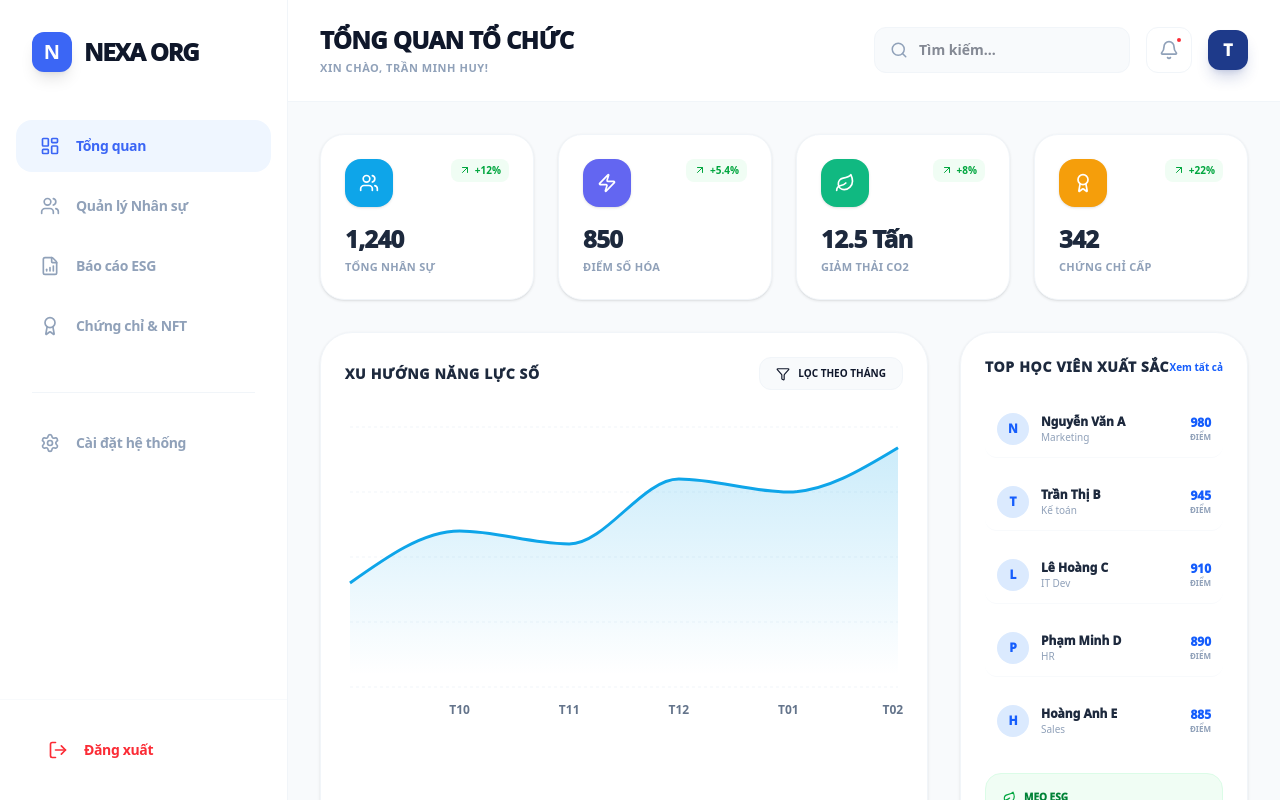
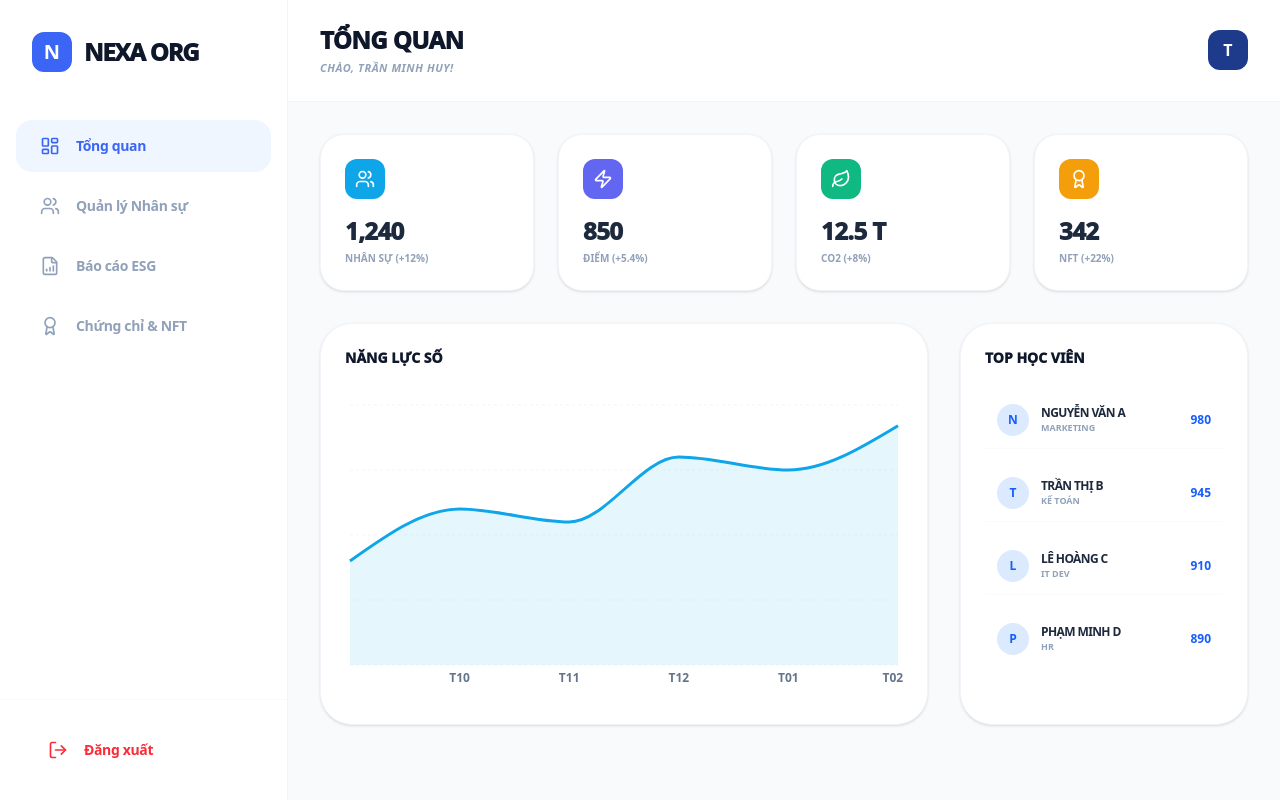
Before and after one commit to minhhuyzzz/NEXA-Platform, a React (Vite) app: page /admin in a window 1280 px wide. Built offline with nearby package versions, Linux system fonts and the light colour scheme.

Commit message:
feat: upgrade dashboard with real recharts area chart

```diff
--- a/src/modules/organization/pages/Dashboard.jsx
+++ b/src/modules/organization/pages/Dashboard.jsx
@@ -8,69 +8,44 @@ import { AreaChart, Area, XAxis, YAxis, CartesianGrid, Tooltip, ResponsiveContai
 
 const colors = {
   primary: '#0EA5E9',
-  primaryLight: '#E0F2FE',
   success: '#10B981',
-  successLight: '#D1FAE5',
-  warning: '#F59E0B',
-  warningLight: '#FEF3C7',
-  textMain: '#0F172A',
   textSub: '#64748B',
-  bg: '#F8FAFC',
-  white: '#FFFFFF',
-  border: '#E2E8F0'
 };
 
 const chartData = [
-  { month: 'T09', score: 400 },
-  { month: 'T10', score: 600 },
-  { month: 'T11', score: 550 },
-  { month: 'T12', score: 800 },
-  { month: 'T01', score: 750 },
-  { month: 'T02', score: 920 },
+  { month: 'T09', score: 400 }, { month: 'T10', score: 600 },
+  { month: 'T11', score: 550 }, { month: 'T12', score: 800 },
+  { month: 'T01', score: 750 }, { month: 'T02', score: 920 },
 ];
 
 const OrgDashboard = () => {
   const navigate = useNavigate();
-  const location = useLocation();
-
-  // Logic chào hỏi dựa trên tên bạn
   const savedUser = JSON.parse(localStorage.getItem('nexa_user') || '{}');
   const adminName = savedUser.fullName || "Trần Minh Huy";
 
   return (
     <div className="flex h-screen bg-[#f8fafc] font-sans text-slate-900 overflow-hidden text-left">
 
-      {/* 1. SIDEBAR (Gộp trực tiếp để tránh lỗi file components) */}
+      {/* 1. SIDEBAR TÍCH HỢP (FIX LỖI LINK) */}
       <aside className="w-72 bg-white border-r border-slate-100 flex flex-col h-screen shrink-0">
         <div className="p-8 flex items-center gap-3">
-          <div className="w-10 h-10 bg-[#3b66f5] rounded-xl flex items-center justify-center text-white font-black text-xl shadow-lg">N</div>
+          <div className="w-10 h-10 bg-[#3b66f5] rounded-xl flex items-center justify-center text-white font-black text-xl">N</div>
           <span className="text-[#0F172A] font-[1000] text-2xl tracking-tighter uppercase">NEXA Org</span>
         </div>
-
         <nav className="flex-1 px-4 py-4 space-y-2">
           <button onClick={() => navigate('/admin')} className="w-full flex items-center gap-4 px-6 py-4 rounded-2xl transition-all font-bold text-sm bg-blue-50 text-[#3b66f5]">
             <LayoutDashboard size={20}/> <span className="tracking-tight">Tổng quan</span>
           </button>
-
           <button onClick={() => navigate('/admin/users')} className="w-full flex items-center gap-4 px-6 py-4 rounded-2xl transition-all font-bold text-sm text-slate-400 hover:bg-slate-50">
             <Users size={20}/> <span className="tracking-tight">Quản lý Nhân sự</span>
           </button>
-
-          <button onClick={() => navigate('/admin/esg')} className="w-full flex items-center gap-4 px-6 py-4 rounded-2xl transition-all font-bold text-sm text-slate-400 hover:bg-slate-50">
+          <button className="w-full flex items-center gap-4 px-6 py-4 rounded-2xl transition-all font-bold text-sm text-slate-400 hover:bg-slate-50">
             <FileBarChart size={20}/> <span className="tracking-tight">Báo cáo ESG</span>
           </button>
-
-          <button onClick={() => navigate('/admin/nft')} className="w-full flex items-center gap-4 px-6 py-4 rounded-2xl transition-all font-bold text-sm text-slate-400 hover:bg-slate-50">
+          <button className="w-full flex items-center gap-4 px-6 py-4 rounded-2xl transition-all font-bold text-sm text-slate-400 hover:bg-slate-50">
             <Award size={20}/> <span className="tracking-tight">Chứng chỉ & NFT</span>
           </button>
-
-          <div className="pt-8 pb-4"><div className="h-px bg-slate-100 mx-4"></div></div>
-
-          <button className="w-full flex items-center gap-4 px-6 py-4 rounded-2xl transition-all font-bold text-sm text-slate-400 hover:bg-slate-50">
-            <Settings size={20}/> <span className="tracking-tight">Cài đặt hệ thống</span>
-          </button>
         </nav>
-
         <div className="p-6 border-t border-slate-50">
           <button onClick={() => navigate('/login')} className="w-full flex items-center gap-4 px-6 py-4 rounded-2xl text-red-500 hover:bg-red-50 font-bold text-sm transition-all">
             <LogOut size={20} /> <span className="tracking-tight">Đăng xuất</span>
@@ -78,94 +53,51 @@ const OrgDashboard = () => {
         </div>
       </aside>
 
-      {/* 2. NỘI DUNG CHÍNH (GIAO DIỆN GỐC CỦA BẠN) */}
+      {/* 2. NỘI DUNG CHÍNH */}
       <main className="flex-1 flex flex-col h-full overflow-hidden">
-
         <header className="px-8 py-6 border-b border-slate-100 bg-white flex justify-between items-center shrink-0">
           <div>
-            <h1 className="text-2xl font-[1000] tracking-tight uppercase text-[#0F172A]">Tổng quan Tổ chức</h1>
-            <p className="text-slate-400 text-[11px] font-bold uppercase tracking-wider mt-1">Xin chào, {adminName}!</p>
+            <h1 className="text-2xl font-[1000] tracking-tight uppercase text-[#0F172A]">Tổng quan</h1>
+            <p className="text-slate-400 text-[11px] font-bold uppercase tracking-wider mt-1 italic">Chào, {adminName}!</p>
           </div>
-          <div className="flex items-center gap-4">
-            <div className="relative hidden md:block">
-              <Search className="absolute left-4 top-1/2 -translate-y-1/2 text-slate-400" size={18} />
-              <input type="text" placeholder="Tìm kiếm..." className="pl-11 pr-4 py-3 bg-slate-50 border border-slate-100 rounded-xl outline-none font-bold text-sm w-64" />
-            </div>
-            <button className="p-3 bg-white border border-slate-100 rounded-xl text-slate-400 hover:text-[#3b66f5] hover:bg-blue-50 transition-all relative">
-              <Bell size={20} />
-              <span className="absolute top-2 right-2 w-2 h-2 bg-red-500 rounded-full border-2 border-white"></span>
-            </button>
-            <div className="w-10 h-10 rounded-xl bg-[#1e3a8a] flex items-center justify-center text-white font-[1000] shadow-lg shadow-blue-900/20 uppercase">
-              {adminName.charAt(0)}
-            </div>
-          </div>
+          <div className="w-10 h-10 rounded-xl bg-[#1e3a8a] flex items-center justify-center text-white font-black">{adminName.charAt(0)}</div>
         </header>
 
-        <div className="flex-1 overflow-y-auto p-8">
+        <div className="flex-1 overflow-y-auto p-8 no-scrollbar">
           <div className="max-w-7xl mx-auto space-y-8">
-
-            <div className="grid grid-cols-1 md:grid-cols-2 xl:grid-cols-4 gap-6">
-              <StatCard title="Tổng Nhân sự" value="1,240" trend="+12%" icon={<Users size={20} color="white"/>} bg={colors.primary} />
-              <StatCard title="Điểm Số Hóa" value="850" trend="+5.4%" icon={<Zap size={20} color="white"/>} bg="#6366F1" />
-              <StatCard title="Giảm thải CO2" value="12.5 Tấn" trend="+8%" icon={<Leaf size={20} color="white"/>} bg={colors.success} />
-              <StatCard title="Chứng chỉ cấp" value="342" trend="+22%" icon={<Award size={20} color="white"/>} bg={colors.warning} />
+            <div className="grid grid-cols-4 gap-6">
+              <StatCard title="Nhân sự" value="1,240" trend="+12%" icon={<Users size={20} color="white"/>} bg={colors.primary} />
+              <StatCard title="Điểm" value="850" trend="+5.4%" icon={<Zap size={20} color="white"/>} bg="#6366F1" />
+              <StatCard title="CO2" value="12.5 T" trend="+8%" icon={<Leaf size={20} color="white"/>} bg={colors.success} />
+              <StatCard title="NFT" value="342" trend="+22%" icon={<Award size={20} color="white"/>} bg="#F59E0B" />
             </div>
 
-            <div className="grid grid-cols-1 lg:grid-cols-3 gap-8">
-
-              <div className="lg:col-span-2 bg-white p-6 rounded-[32px] border border-slate-100 shadow-sm">
-                <div className="flex justify-between items-center mb-8">
-                  <h3 className="text-sm font-[1000] uppercase tracking-wider text-slate-800">Xu hướng Năng lực Số</h3>
-                  <button className="flex items-center gap-2 px-4 py-2 bg-slate-50 rounded-xl text-[10px] font-bold uppercase hover:bg-slate-100 border border-slate-100">
-                    <Filter size={14} /> Lọc theo tháng
-                  </button>
-                </div>
-
-                {/* SỬA LỖI TRẮNG MÀN HÌNH Ở ĐÂY: Đặt height={300} thay vì 100% */}
+            <div className="grid grid-cols-3 gap-8">
+              <div className="col-span-2 bg-white p-6 rounded-[32px] border border-slate-100 shadow-sm">
+                <h3 className="text-sm font-[1000] uppercase mb-8">Năng lực Số</h3>
+                {/* SỬA LỖI QUAN TRỌNG: Đặt height cố định 300 thay vì 100% */}
                 <div style={{ height: '300px', width: '100%' }}>
                   <ResponsiveContainer width="100%" height={300}>
                     <AreaChart data={chartData}>
-                      <defs>
-                        <linearGradient id="colorScore" x1="0" y1="0" x2="0" y2="1">
-                          <stop offset="5%" stopColor={colors.primary} stopOpacity={0.2}/>
-                          <stop offset="95%" stopColor={colors.primary} stopOpacity={0}/>
-                        </linearGradient>
-                      </defs>
                       <CartesianGrid strokeDasharray="3 3" vertical={false} stroke="#f1f5f9" />
-                      <XAxis dataKey="month" axisLine={false} tickLine={false} tick={{fill: colors.textSub, fontSize: 12, fontWeight: 'bold'}} dy={10} />
+                      <XAxis dataKey="month" axisLine={false} tickLine={false} tick={{fill: colors.textSub, fontSize: 12, fontWeight: 'bold'}} />
                       <YAxis hide />
-                      <Tooltip contentStyle={{ borderRadius: '12px', border: 'none', boxShadow: '0 10px 15px -3px rgba(0,0,0,0.1)', fontWeight: 'bold' }} />
-                      <Area type="monotone" dataKey="score" stroke={colors.primary} strokeWidth={3} fillOpacity={1} fill="url(#colorScore)" />
+                      <Tooltip contentStyle={{ borderRadius: '12px', border: 'none' }} />
+                      <Area type="monotone" dataKey="score" stroke={colors.primary} strokeWidth={3} fill={colors.primary} fillOpacity={0.1} />
                     </AreaChart>
                   </ResponsiveContainer>
                 </div>
               </div>
 
               <div className="bg-white p-6 rounded-[32px] border border-slate-100 shadow-sm">
-                <div className="flex justify-between items-center mb-6 text-left">
-                  <h3 className="text-sm font-[1000] uppercase tracking-wider text-slate-800">Top Học viên Xuất sắc</h3>
-                  <button className="text-[10px] font-bold text-blue-600 hover:underline">Xem tất cả</button>
-                </div>
-
+                <h3 className="text-sm font-[1000] uppercase mb-6">Top Học viên</h3>
                 <div className="space-y-4">
                   <UserRow name="Nguyễn Văn A" dept="Marketing" score="980" />
                   <UserRow name="Trần Thị B" dept="Kế toán" score="945" />
                   <UserRow name="Lê Hoàng C" dept="IT Dev" score="910" />
                   <UserRow name="Phạm Minh D" dept="HR" score="890" />
-                  <UserRow name="Hoàng Anh E" dept="Sales" score="885" />
-                </div>
-
-                <div className="mt-6 p-4 bg-green-50 rounded-2xl border border-green-100 text-left">
-                  <div className="flex items-center gap-2 mb-1">
-                    <Leaf size={14} className="text-green-600" />
-                    <span className="text-[10px] font-[1000] text-green-700 uppercase">Mẹo ESG</span>
-                  </div>
-                  <p className="text-[10px] font-medium text-green-800 leading-relaxed">
-                    Phòng Marketing đang dẫn đầu về giảm thiểu giấy in. Hãy khen thưởng để khích lệ!
-                  </p>
                 </div>
               </div>
-
             </div>
           </div>
         </div>
@@ -174,39 +106,24 @@ const OrgDashboard = () => {
   );
 };
 
-/* --- Sub-Components --- */
 const StatCard = ({ title, value, trend, icon, bg }) => (
-  <div className="bg-white p-6 rounded-[24px] border border-slate-100 shadow-sm hover:shadow-md transition-all group text-left">
-    <div className="flex justify-between items-start mb-4">
-      <div style={{ backgroundColor: bg }} className="w-12 h-12 rounded-2xl flex items-center justify-center transition-transform group-hover:scale-110 shadow-sm">
-        {icon}
-      </div>
-      <div className="flex items-center gap-1 text-[10px] font-bold text-green-600 bg-green-50 px-2 py-1 rounded-lg">
-        <ArrowUpRight size={12} /> {trend}
-      </div>
-    </div>
-    <div>
-      <h3 className="text-2xl font-[1000] text-slate-800 tracking-tight">{value}</h3>
-      <p className="text-[11px] font-bold text-slate-400 uppercase tracking-wide mt-1">{title}</p>
-    </div>
+  <div className="bg-white p-6 rounded-[24px] border border-slate-100 shadow-sm text-left">
+    <div style={{ backgroundColor: bg }} className="w-10 h-10 rounded-xl flex items-center justify-center mb-4">{icon}</div>
+    <h3 className="text-2xl font-[1000] text-slate-800 tracking-tight">{value}</h3>
+    <p className="text-[10px] font-bold text-slate-400 uppercase mt-1">{title} ({trend})</p>
   </div>
 );
 
 const UserRow = ({ name, dept, score }) => (
-  <div className="flex items-center justify-between p-3 hover:bg-slate-50 rounded-xl transition-colors cursor-pointer border-b border-slate-50 last:border-0 text-left">
+  <div className="flex items-center justify-between p-3 border-b border-slate-50 last:border-0 text-left">
     <div className="flex items-center gap-3">
-      <div className="w-8 h-8 rounded-full bg-blue-100 flex items-center justify-center text-blue-600 font-[1000] text-xs">
-        {name.charAt(0)}
-      </div>
+      <div className="w-8 h-8 rounded-full bg-blue-100 flex items-center justify-center text-blue-600 font-black text-xs">{name.charAt(0)}</div>
       <div>
-        <p className="text-xs font-[1000] text-slate-800">{name}</p>
-        <p className="text-[10px] text-slate-400 font-medium">{dept}</p>
+        <p className="text-xs font-black text-slate-800 uppercase tracking-tighter">{name}</p>
+        <p className="text-[9px] text-slate-400 font-bold uppercase">{dept}</p>
       </div>
     </div>
-    <div className="text-right">
-      <p className="text-xs font-[1000] text-blue-600">{score}</p>
-      <p className="text-[8px] text-slate-400 font-bold uppercase">điểm</p>
-    </div>
+    <span className="text-xs font-black text-blue-600">{score}</span>
   </div>
 );
 
```
